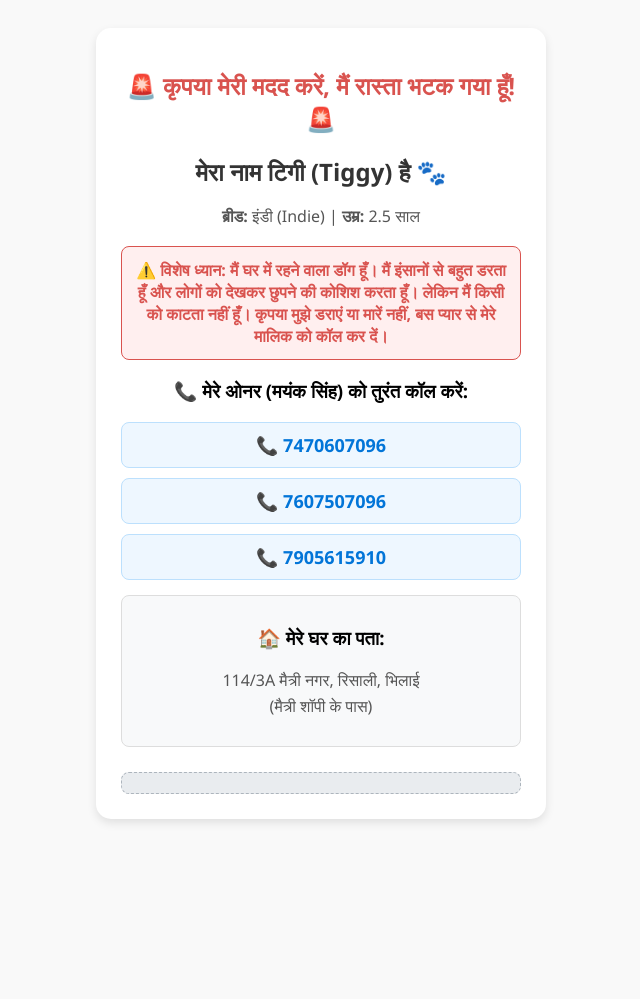
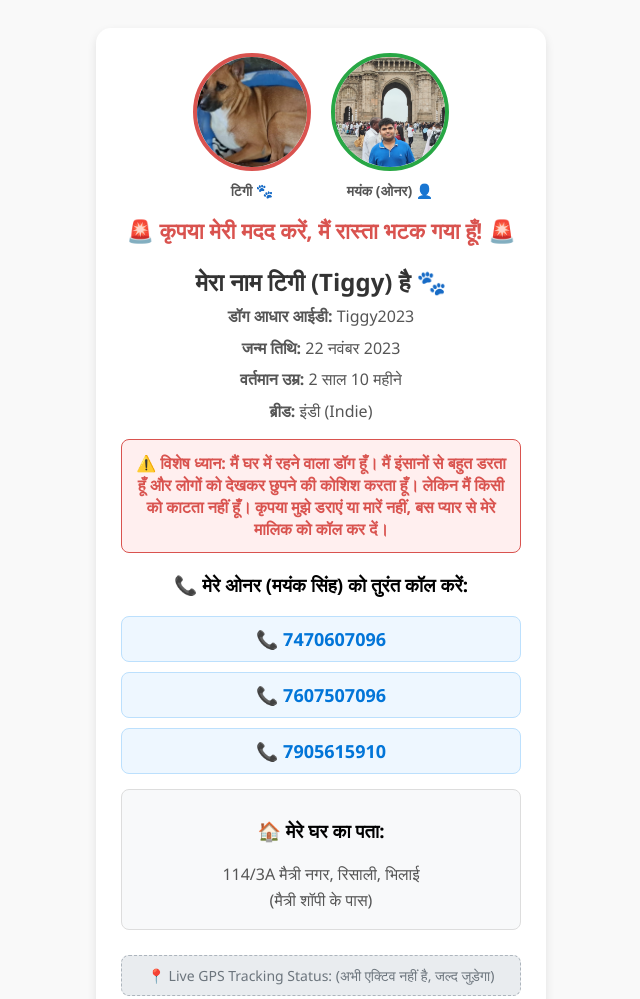
Before and after one commit to mayank5248657-byte/tiggy-oreo-id, a plain HTML site: page index.html in a window 1280 px wide. Shown: the top 999 px of the page, without its empty margins (319-959 px from the left). Before the commit the page ends 847 px from the top, so only its background shows below. Drawn offline with Linux system fonts and the light colour scheme.

Commit message:
Update index.html

```diff
--- a/index.html
+++ b/index.html
@@ -7,10 +7,16 @@
   <style>
     body { font-family: 'Segoe UI', Tahoma, Geneva, Verdana, sans-serif; text-align: center; background-color: #f9f9f9; padding: 20px; }
     .card { background: white; padding: 25px; border-radius: 15px; box-shadow: 0 4px 10px rgba(0,0,0,0.1); max-width: 400px; margin: auto; }
-    h1 { color: #d9534f; font-size: 24px; }
+    .photo-container { display: flex; justify-content: center; gap: 20px; margin-bottom: 15px; }
+    .photo-box { text-align: center; }
+    .profile-photo { width: 110px; height: 110px; border-radius: 50%; object-fit: cover; border: 4px solid; }
+    .pet-photo { border-color: #d9534f; }
+    .owner-photo { border-color: #28a745; }
+    .photo-label { font-size: 14px; font-weight: bold; color: #555; margin-top: 5px; }
+    h1 { color: #d9534f; font-size: 22px; margin-top: 10px; }
     h2 { color: #333; margin-bottom: 5px; }
-    p { font-size: 16px; color: #555; line-height: 1.6; }
-    .alert { background: #ffefef; border: 1.5px solid #d9534f; padding: 12px; border-radius: 8px; font-weight: bold; color: #d9534f; margin-bottom: 15px; }
+    p { font-size: 16px; color: #555; line-height: 1.6; margin: 6px 0; }
+    .alert { background: #ffefef; border: 1.5px solid #d9534f; padding: 12px; border-radius: 8px; font-weight: bold; color: #d9534f; margin-top: 15px; margin-bottom: 15px; }
     .contact { font-size: 18px; font-weight: bold; }
     .contact a { color: #0275d8; text-decoration: none; display: block; margin: 10px 0; background: #eef7ff; padding: 10px; border-radius: 8px; border: 1px solid #bce0fd;}
     .address-box { background: #f8f9fa; padding: 10px; border-radius: 8px; border: 1px solid #ddd; margin-top: 15px; }
@@ -20,9 +26,24 @@
 <body>
 
   <div class="card">
+    <div class="photo-container">
+      <div class="photo-box">
+        <img src="tiggy.jpg" alt="Tiggy Photo" class="profile-photo pet-photo" onerror="this.src='https://cdn-icons-png.flaticon.com/512/3616/3616854.png'">
+        <div class="photo-label">टिगी 🐾</div>
+      </div>
+      <div class="photo-box">
+        <img src="owner.jpg" alt="Mayank Photo" class="profile-photo owner-photo" onerror="this.src='https://cdn-icons-png.flaticon.com/512/3135/3135715.png'">
+        <div class="photo-label">मयंक (ओनर) 👤</div>
+      </div>
+    </div>
+
     <h1>🚨 कृपया मेरी मदद करें, मैं रास्ता भटक गया हूँ! 🚨</h1>
     <h2>मेरा नाम टिगी (Tiggy) है 🐾</h2>
-    <p><strong>ब्रीड:</strong> इंडी (Indie) | <strong>उम्र:</strong> 2.5 साल</p>
+
+    <p><strong>डॉग आधार आईडी:</strong> Tiggy2023</p>
+    <p><strong>जन्म तिथि:</strong> 22 नवंबर 2023</p>
+    <p><strong>वर्तमान उम्र:</strong> <span id="age"></span></p>
+    <p><strong>ब्रीड:</strong> इंडी (Indie)</p>
 
     <div class="alert">
       ⚠️ विशेष ध्यान: मैं घर में रहने वाला डॉग हूँ। मैं इंसानों से बहुत डरता हूँ और लोगों को देखकर छुपने की कोशिश करता हूँ। लेकिन मैं किसी को काटता नहीं हूँ। कृपया मुझे डराएं या मारें नहीं, बस प्यार से मेरे मालिक को कॉल कर दें।
@@ -40,5 +61,32 @@
       <p>114/3A मैत्री नगर, रिसाली, भिलाई<br>(मैत्री शॉपी के पास)</p>
     </div>
 
-    <!-- भविष्य में जब आप GPS ट्रैकर लेंगे, तो उसका लिंक या कोड हम यहाँ जोड़ेंगे -->
     <div class="tracker-placeholder">
+      📍 Live GPS Tracking Status: (अभी एक्टिव नहीं है, जल्द जुड़ेगा)
+    </div>
+  </div>
+
+  <script>
+    function calculateAge(dob) {
+      var birthDate = new Date(dob);
+      var today = new Date();
+      var years = today.getFullYear() - birthDate.getFullYear();
+      var months = today.getMonth() - birthDate.getMonth();
+      if (months < 0 || (months === 0 && today.getDate() < birthDate.getDate())) {
+          years--;
+          months += 12;
+      }
+      if (today.getDate() < birthDate.getDate()) {
+          months--;
+      }
+      var ageStr = "";
+      if (years > 0) { ageStr += years + " साल "; }
+      if (months > 0 || years === 0) { ageStr += months + " महीने"; }
+      if (years === 0 && months === 0) { ageStr = "1 महीने से कम"; }
+      return ageStr;
+    }
+    document.getElementById("age").innerText = calculateAge("2023-11-22");
+  </script>
+
+</body>
+</html>
```
